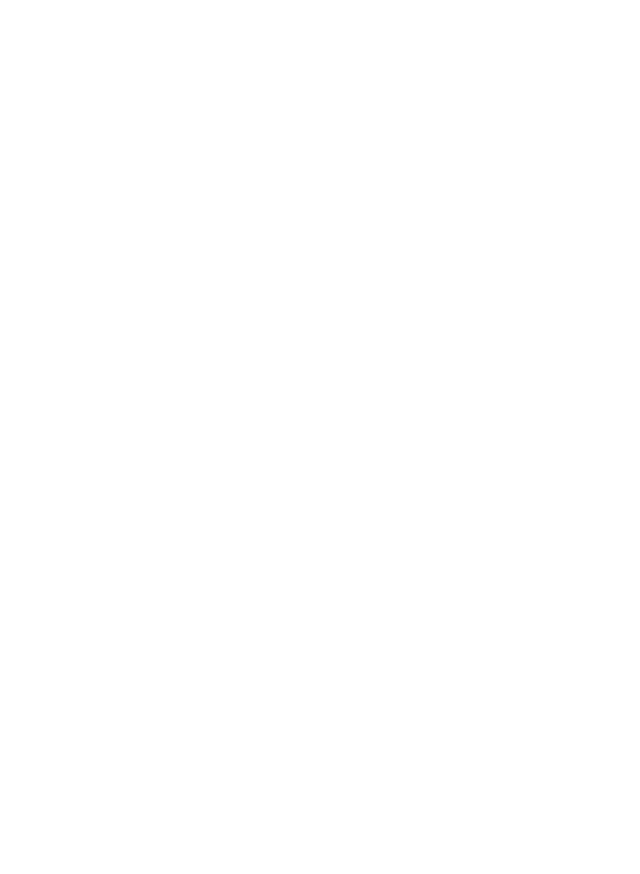
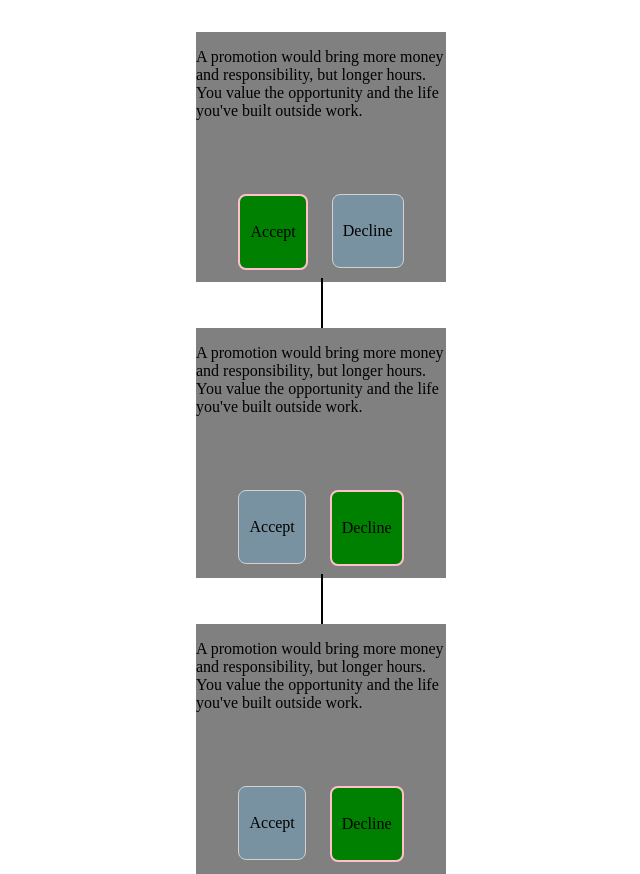
Before and after one commit to julianacristinagreen/GUTS-Decisions, a React (Vite) app: page /decisiontree in a window 1280 px wide. Shown: the whole page, without its empty margins (319-959 px from the left). Before the commit the page ends 800 px from the top, so only its background shows below. Built offline with nearby package versions, Linux system fonts and the light colour scheme.

Commit message:
basic tree with mocks

```diff
--- a/src/components/css/decisionNode.css
+++ b/src/components/css/decisionNode.css
@@ -1,15 +1,71 @@
+.decisionTree {
+    display: flex;
+    justify-content: center;
+    padding: 24px;
+}
+
+.decisionNode {
+    display: flex;
+    flex-direction: column;
+    align-items: center;
+    background-color: grey;
+    width: 250px;
+    height: 250px;
+    gap: 50px;
+}
+
+.option {
+    display: flex;
+    justify-content: center;
+    align-items: flex-start;
+    gap: 24px;
+    background-color: grey;
+    padding: 8px;
+    border-radius: 20px;
+}
+
 .decision-div {
+    display: flex;
+    flex-direction: column;
+    align-items: center;
     background-color: rgb(120, 146, 161);
-    border-radius: 10px;
+    border: 1px solid #d1d1d1;
+    border-radius: 8px;
+    padding: 10px;
 }
 
 .decision-p {
     padding: 2%;
 }
 
-.option {
-    background-color: rgb(157, 157, 189);
-    padding: 8px;
-    max-width: 30%;
-    border-radius: 20px;
+.decision-div.selected {
+    background-color: green;
+    border: 2px solid pink;
 }
+
+.nextDecision {
+    display: flex;
+    justify-content: center;
+    /* margin-top: 30px; */
+    position: relative;
+}
+
+.nextDecision::before {
+    content: "";
+    position: absolute;
+    width: 2px;
+    height: 50px;
+    background-color: black;
+    top: -50px;
+    left: 50%;
+}
+
+.nextDecision.left {
+    align-self: flex-start;
+    margin-left: 0;
+}
+
+.nextDecision.right {
+    align-self: flex-end;
+    margin-right: 0;
+}
--- a/src/components/decisionNode.tsx
+++ b/src/components/decisionNode.tsx
@@ -1,14 +1,33 @@
 import "./css/decisionNode.css"
+type DecisionNodeProps = {
+    picked: string;
+    choices: string[];
+    children?: React.ReactNode;
+    question: string;
+};
 
-export default function DecisionNode({choices}:{choices:string[]}){
+export default function DecisionNode({
+    picked,
+    choices,
+    children,
+    question
+}: DecisionNodeProps) {
     return (
+        <div className="decisionNode">
+        <p>{question}</p>
         <div className="option">
-            <div className="decision-div">
+            <div className={`decision-div ${picked === "left" ? "selected" : ""}`}>
                 <p className="decision-p">{choices[0]}</p>
             </div>
-            <div className="decision-div">
+            <div className={`decision-div ${picked === "right" ? "selected" : ""}`}>
                 <p className="decision-p">{choices[1]}</p>
             </div>
+            </div>
+                {children && (
+                <div className="nextDecision">
+                    {children}
+                </div>
+            )}
         </div>
     )
 }
--- a/src/frontend/decisionTree.tsx
+++ b/src/frontend/decisionTree.tsx
@@ -1,22 +1,47 @@
 import DecisionNode from "../components/decisionNode";
 import { allDecisions } from "../engine/cards";
-import type { GameState, HistoryEntry } from "../engine/types";
+import type { HistoryEntry } from "../engine/types";
 
-export default function DecisionTree({game}:{game:GameState}){
-    let historyChoices: HistoryEntry[] = [
-        {age: 12, decisionId: "adult-promotion", picked: "left"}
+export default function DecisionTree() {
+    const historyChoices: HistoryEntry[] = [
+        { age: 12, decisionId: "adult-promotion", picked: "left" },
+        { age: 13, decisionId: "adult-promotion", picked: "right" },
+        { age: 13, decisionId: "adult-promotion", picked: "right" }
     ];
-    // game.history;
 
-    return(
-        historyChoices.forEach((choice : HistoryEntry) => {
-            console.info("I am trying to do nodes now");
-            allDecisions.forEach(decision => {
-                if (choice.decisionId == decision.id){
-                    console.info("decision", decision.id);
-                    <DecisionNode choices = {[decision.leftCard.label, decision.rightCard.label]}/>
-                }
-            });
-        })
-    )
+    function renderDecision(index: number): React.ReactNode {
+        if (index >= historyChoices.length) {
+            return null;
+        }
+
+        const choice = historyChoices[index];
+
+        const decision = allDecisions.find(
+            (d) => d.id === choice.decisionId
+        );
+
+        if (!decision) {
+            return renderDecision(index + 1);
+        }
+
+        return (
+            <DecisionNode
+                key={`${choice.age}-${choice.decisionId}-${index}`}
+                choices={[
+                    decision.leftCard.label,
+                    decision.rightCard.label
+                ]}
+                picked={choice.picked}
+                question={decision.prompt}
+                children={renderDecision(index + 1)}
+            >
+            </DecisionNode>
+        );
+    }
+
+    return (
+        <div className="decisionTree">
+            {renderDecision(0)}
+        </div>
+    );
 }
```
